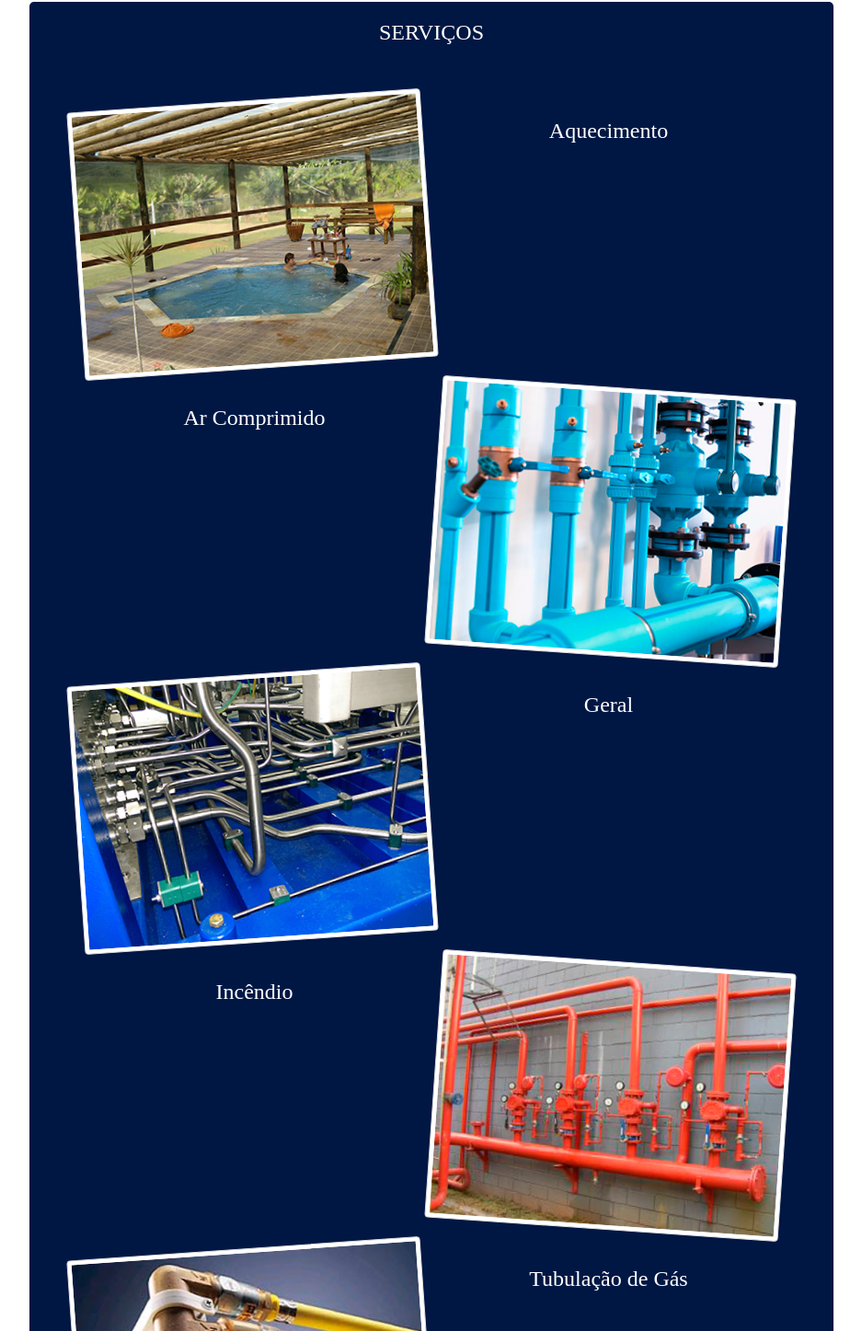
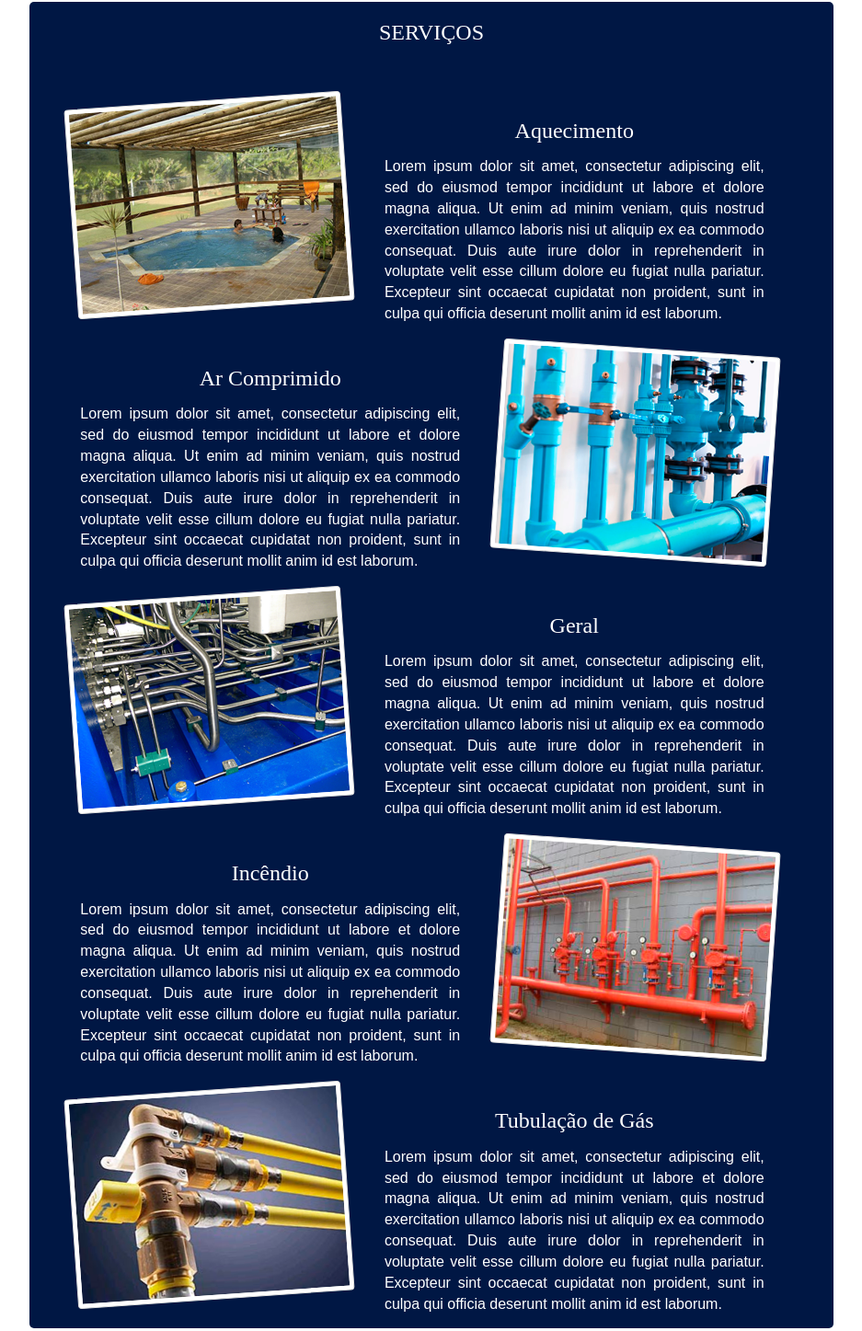
Before and after one commit to wiahidraulica/wiahidraulica.github.io, a plain HTML site: page index.html in a window 1280 px wide. Shown: the part 941-2388 px from the top of the page at 92% size, without its empty margins (171-1108 px from the left). Drawn offline with Linux system fonts and the light colour scheme; a web font is replaced by a local one.

Commit message:
inserindo descricao

```diff
--- a/index.html
+++ b/index.html
@@ -58,28 +58,33 @@
             <h3 class="text-center">SERVIÇOS</h3><br><br>
 
             <div class="row servico">
-                <img src="vendor/img/aquecimento.png" class="pull-left img-thumbnail servico-esq">
-                <h3 class="text-center">Aquecimento</h3>
+                <div class="col-md-5"><img src="vendor/img/aquecimento.png" class="pull-left img-thumbnail servico-esq"></div>
+                <div class="col-md-7"><h3 class="text-center">Aquecimento</h3>
+                    <p class="text-justify">Lorem ipsum dolor sit amet, consectetur adipiscing elit, sed do eiusmod tempor incididunt ut labore et dolore magna aliqua. Ut enim ad minim veniam, quis nostrud exercitation ullamco laboris nisi ut aliquip ex ea commodo consequat. Duis aute irure dolor in reprehenderit in voluptate velit esse cillum dolore eu fugiat nulla pariatur. Excepteur sint occaecat cupidatat non proident, sunt in culpa qui officia deserunt mollit anim id est laborum.</p></div>
             </div>
 
             <div class="row servico">
-                <img src="vendor/img/ar-comprimido.png" class="pull-right img-thumbnail servico-dir">
-                <h3 class="text-center">Ar Comprimido</h3>
+                <div class="col-md-7"><h3 class="text-center">Ar Comprimido</h3>
+                    <p class="text-justify">Lorem ipsum dolor sit amet, consectetur adipiscing elit, sed do eiusmod tempor incididunt ut labore et dolore magna aliqua. Ut enim ad minim veniam, quis nostrud exercitation ullamco laboris nisi ut aliquip ex ea commodo consequat. Duis aute irure dolor in reprehenderit in voluptate velit esse cillum dolore eu fugiat nulla pariatur. Excepteur sint occaecat cupidatat non proident, sunt in culpa qui officia deserunt mollit anim id est laborum.</p></div>
+                <div class="col-md-5"><img src="vendor/img/ar-comprimido.png" class="pull-right img-thumbnail servico-dir"></div>
             </div>
 
             <div class="row servico">
-                <img src="vendor/img/geral.png" class="pull-left img-thumbnail servico-esq">
-                <h3 class="text-center">Geral</h3>
+                <div class="col-md-5"><img src="vendor/img/geral.png" class="pull-left img-thumbnail servico-esq"></div>
+                <div class="col-md-7"><h3 class="text-center">Geral</h3>
+                    <p class="text-justify">Lorem ipsum dolor sit amet, consectetur adipiscing elit, sed do eiusmod tempor incididunt ut labore et dolore magna aliqua. Ut enim ad minim veniam, quis nostrud exercitation ullamco laboris nisi ut aliquip ex ea commodo consequat. Duis aute irure dolor in reprehenderit in voluptate velit esse cillum dolore eu fugiat nulla pariatur. Excepteur sint occaecat cupidatat non proident, sunt in culpa qui officia deserunt mollit anim id est laborum.</p></div>
             </div>
 
             <div class="row servico">
-                <img src="vendor/img/incendio.png" class="pull-right img-thumbnail servico-dir">
-                <h3 class="text-center">Incêndio</h3>
+                <div class="col-md-7"><h3 class="text-center">Incêndio</h3>
+                    <p class="text-justify">Lorem ipsum dolor sit amet, consectetur adipiscing elit, sed do eiusmod tempor incididunt ut labore et dolore magna aliqua. Ut enim ad minim veniam, quis nostrud exercitation ullamco laboris nisi ut aliquip ex ea commodo consequat. Duis aute irure dolor in reprehenderit in voluptate velit esse cillum dolore eu fugiat nulla pariatur. Excepteur sint occaecat cupidatat non proident, sunt in culpa qui officia deserunt mollit anim id est laborum.</p></div>
+                <div class="col-md-5"><img src="vendor/img/incendio.png" class="pull-right img-thumbnail servico-dir"></div>
             </div>
 
             <div class="row servico">
-                <img src="vendor/img/tubula%C3%A7%C3%A3o-gas.png" class="pull-left img-thumbnail servico-esq">
-                <h3 class="text-center">Tubulação de Gás</h3>
+                <div class="col-md-5"><img src="vendor/img/tubula%C3%A7%C3%A3o-gas.png" class="pull-left img-thumbnail servico-esq"></div>
+                <div class="col-md-7"><h3 class="text-center">Tubulação de Gás</h3>
+                    <p class="text-justify">Lorem ipsum dolor sit amet, consectetur adipiscing elit, sed do eiusmod tempor incididunt ut labore et dolore magna aliqua. Ut enim ad minim veniam, quis nostrud exercitation ullamco laboris nisi ut aliquip ex ea commodo consequat. Duis aute irure dolor in reprehenderit in voluptate velit esse cillum dolore eu fugiat nulla pariatur. Excepteur sint occaecat cupidatat non proident, sunt in culpa qui officia deserunt mollit anim id est laborum.</p></div>
             </div>
 
         </div>
--- a/vendor/css/style.css
+++ b/vendor/css/style.css
@@ -9,7 +9,15 @@ header img{
 }
 
 .servico {
-    padding: 10px 50px;
+    padding: 10px 50px 0 30px;
+}
+
+.servico-esq p{
+    margin-left:30%;
+}
+
+.servico-dir p{
+    margin-right:30%;
 }
 
 .servico-esq {
```
